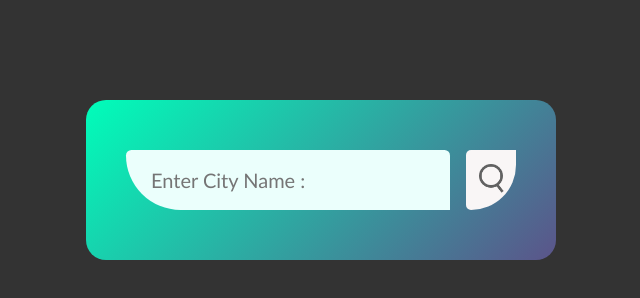
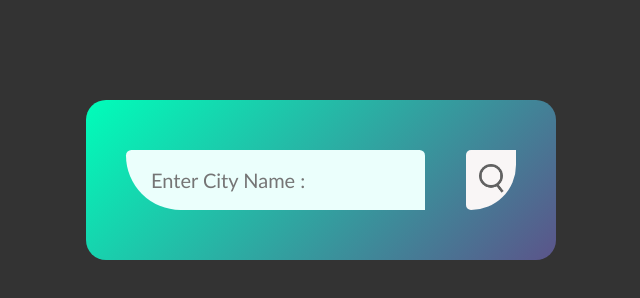
Before and after one commit to SriDharan09/WebDevprojects, a plain HTML site: page Weather App/index.html in a window 1280 px wide. Shown: the whole page, without its empty margins (319-959 px from the left). Drawn offline with Linux system fonts and the light colour scheme.

Commit message:
flex change

```diff
--- a/Weather App/weather.css
+++ b/Weather App/weather.css
@@ -38,7 +38,7 @@ body {
     border-top-right-radius: 10px;
     border-top-left-radius: 10px;
     border-bottom-left-radius: 100px;
-    flex: 1;
+    flex: 0.25;
     margin-right: 16px;
     font-size: 1.25rem;
 }
```
